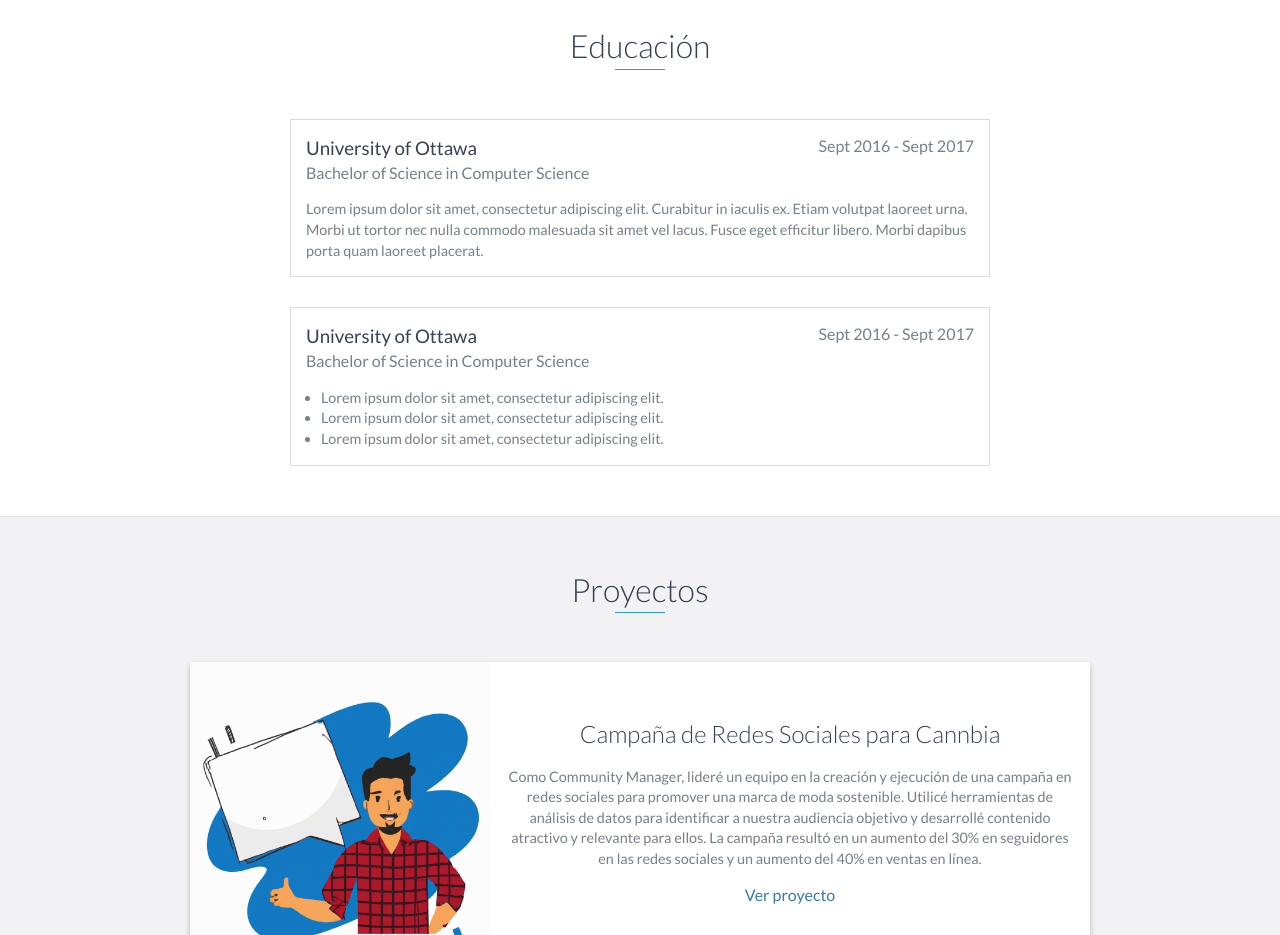
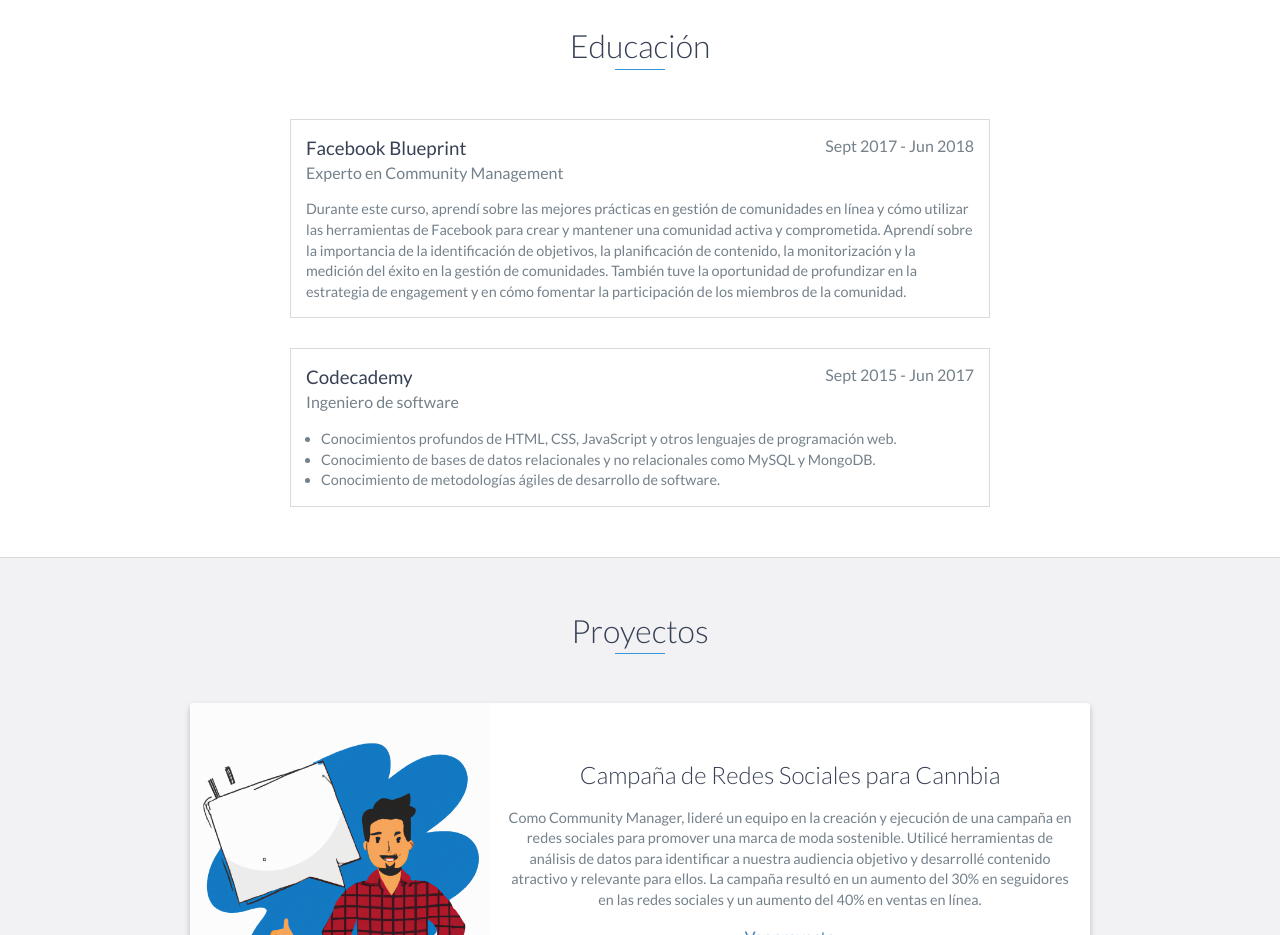
Before and after one commit to Perdominho/Perdominho.github.io, a website: page index.html in a window 1280 px wide. Shown: the part 2140-3075 px from the top of the page. Drawn offline with nearby package versions, Linux system fonts and the light colour scheme.

Commit message:
Update index.html

```diff
--- a/index.html
+++ b/index.html
@@ -110,28 +110,28 @@ Esta combinación de habilidades y conocimientos me permite ofrecer un enfoque i
     <div id="education">
         <h2 class="heading">Educación</h2>
         <div class="education-block">
-            <h3>University of Ottawa</h3>
-            <span class="education-date">Sept 2016 - Sept 2017</span>
-            <h4>Bachelor of Science in Computer Science</h4>
+            <h3>Facebook Blueprint</h3>
+            <span class="education-date">Sept 2017 - Jun 2018</span>
+            <h4>Experto en Community Management </h4>
             <p>
-                Lorem ipsum dolor sit amet, consectetur adipiscing elit. Curabitur in iaculis ex. Etiam volutpat laoreet urna. Morbi ut tortor nec nulla commodo malesuada sit amet vel lacus. Fusce eget efficitur libero. Morbi dapibus porta quam laoreet placerat.
+                Durante este curso, aprendí sobre las mejores prácticas en gestión de comunidades en línea y cómo utilizar las herramientas de Facebook para crear y mantener una comunidad activa y comprometida. Aprendí sobre la importancia de la identificación de objetivos, la planificación de contenido, la monitorización y la medición del éxito en la gestión de comunidades. También tuve la oportunidad de profundizar en la estrategia de engagement y en cómo fomentar la participación de los miembros de la comunidad.
             </p>
         </div>
         <!-- End .education-block -->
 
         <div class="education-block">
-            <h3>University of Ottawa</h3>
-            <span class="education-date">Sept 2016 - Sept 2017</span>
-            <h4>Bachelor of Science in Computer Science</h4>
+            <h3>Codecademy</h3>
+            <span class="education-date">Sept 2015 - Jun 2017</span>
+            <h4>Ingeniero de software</h4>
             <ul>
                 <li>
-                    Lorem ipsum dolor sit amet, consectetur adipiscing elit.
+                    Conocimientos profundos de HTML, CSS, JavaScript y otros lenguajes de programación web.
                 </li>
                 <li>
-                    Lorem ipsum dolor sit amet, consectetur adipiscing elit.
+                    Conocimiento de bases de datos relacionales y no relacionales como MySQL y MongoDB.
                 </li>
                 <li>
-                    Lorem ipsum dolor sit amet, consectetur adipiscing elit.
+                    Conocimiento de metodologías ágiles de desarrollo de software.
                 </li>
             </ul>
         </div>
```
